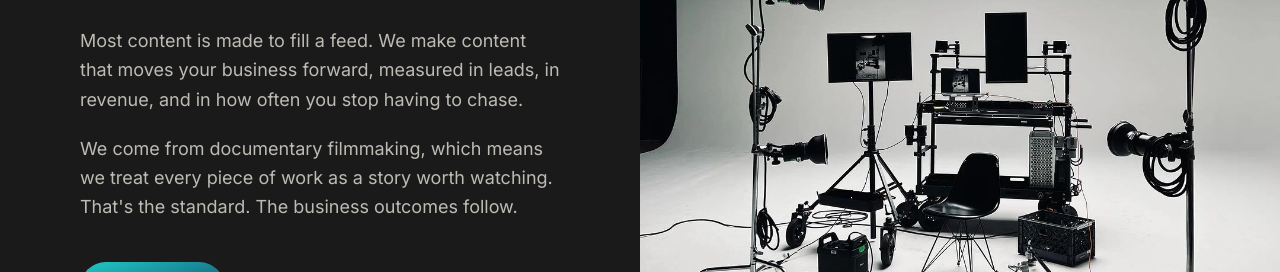
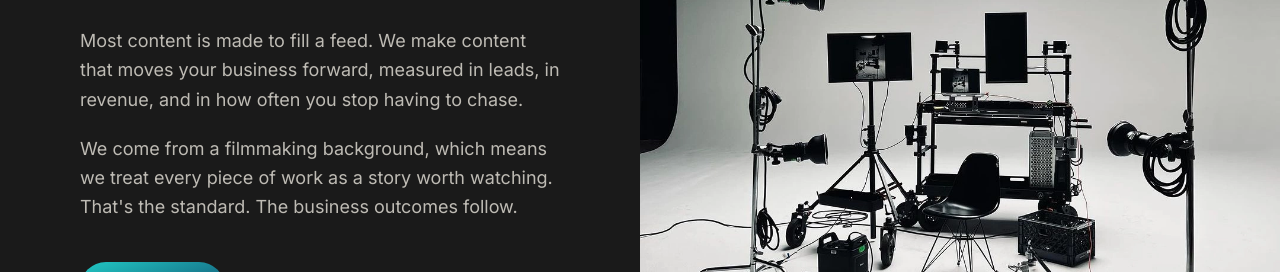
Before and after one commit to joelbryantcreative/Convert-Studios, a Next.js app: page / in a window 1280 px wide. Shown: the part 1900-2172 px from the top of the page. Built offline with nearby package versions, Linux system fonts and the light colour scheme.

Commit message:
Mission: 'we come from a filmmaking background'

```diff
--- a/components/Mission.tsx
+++ b/components/Mission.tsx
@@ -18,7 +18,7 @@ export function Mission() {
                 often you stop having to chase.
               </p>
               <p>
-                We come from documentary filmmaking, which means we treat every
+                We come from a filmmaking background, which means we treat every
                 piece of work as a story worth watching. That&apos;s the
                 standard. The business outcomes follow.
               </p>
```
